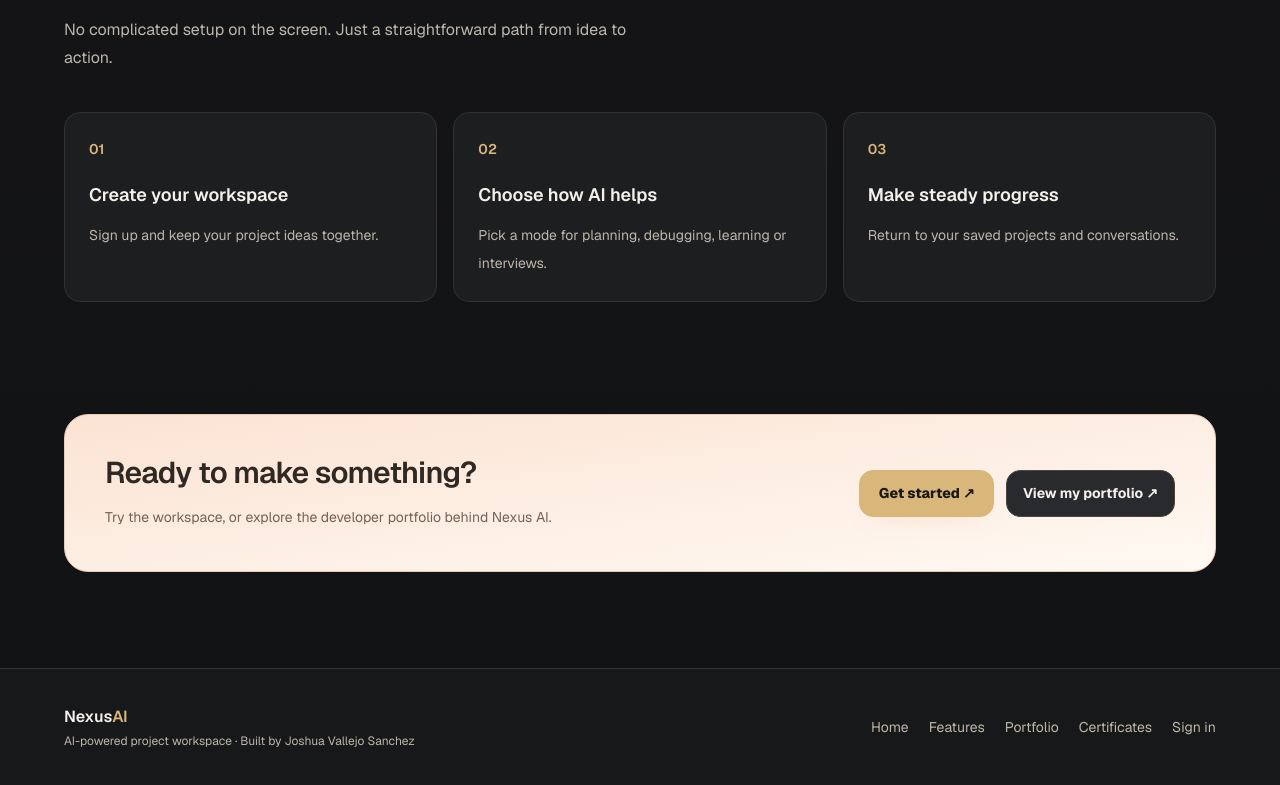
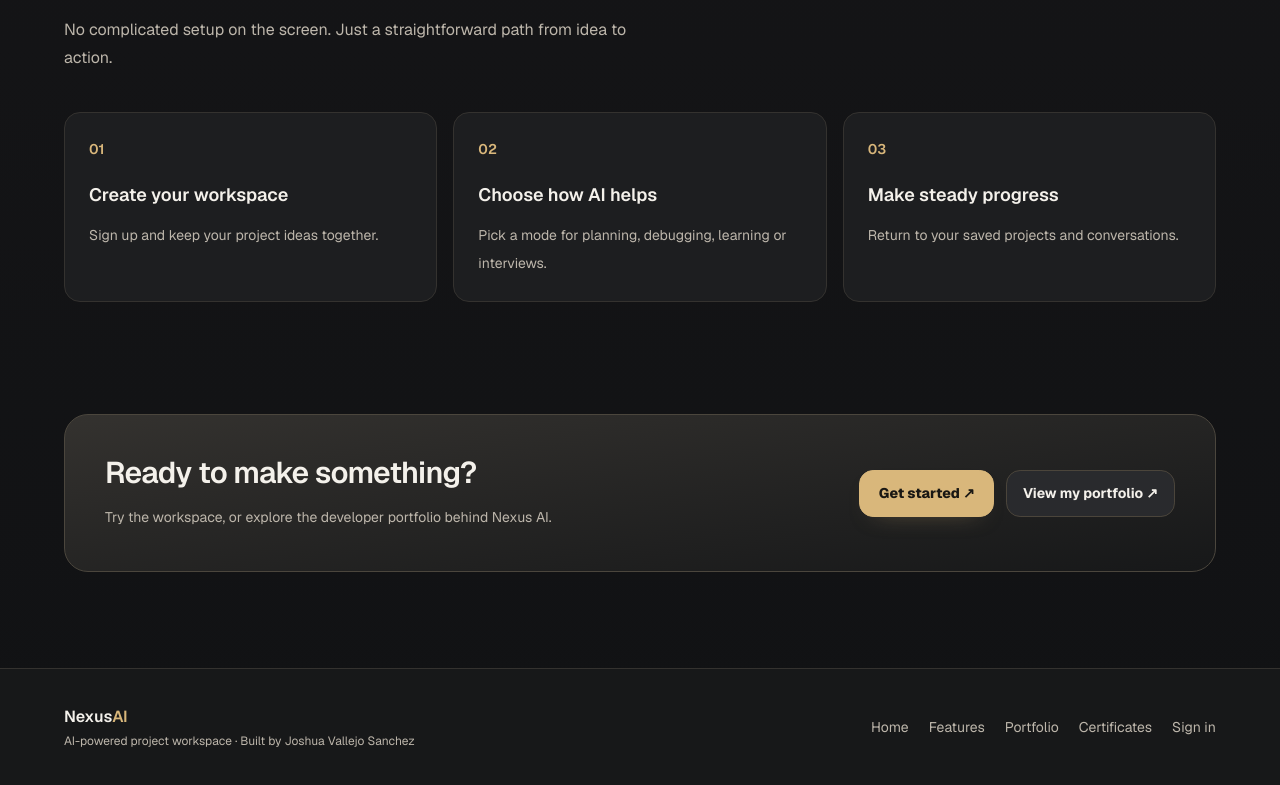
Before and after one commit to Dleteo/Nexus-AI, a Next.js app: page / in a window 1280 px wide. Shown: the part 1733-2518 px from the top of the page. Built offline with nearby package versions, Linux system fonts and the light colour scheme; no server answers.

Commit message:
Apply Obsidian Gold to marketing and portfolio sections

```diff
--- a/components/sections/FinalCTA.tsx
+++ b/components/sections/FinalCTA.tsx
@@ -2,11 +2,11 @@ import Link from "next/link";
 
 export default function FinalCTA() {
   return (
-    <section className="px-5 pb-20 pt-4 text-[#302923] sm:px-8 sm:pb-24">
-      <div className="mx-auto flex max-w-6xl flex-col items-start justify-between gap-7 rounded-[1.5rem] border border-[#E7C9B5] bg-gradient-to-br from-[#FBE3D3] to-[#FFF9F3] p-7 sm:p-10 lg:flex-row lg:items-center">
+    <section className="px-5 pb-20 pt-4 text-[#F4F1EB] sm:px-8 sm:pb-24">
+      <div className="mx-auto flex max-w-6xl flex-col items-start justify-between gap-7 rounded-[1.5rem] border border-[#4B463D] bg-gradient-to-br from-[#34322F] to-[#171819] p-7 sm:p-10 lg:flex-row lg:items-center">
         <div className="max-w-2xl">
           <h2 className="text-2xl font-semibold tracking-tight sm:text-3xl">Ready to make something?</h2>
-          <p className="mt-3 text-sm leading-7 text-[#756155]">Try the workspace, or explore the developer portfolio behind Nexus AI.</p>
+          <p className="mt-3 text-sm leading-7 text-[#BDB6AB]">Try the workspace, or explore the developer portfolio behind Nexus AI.</p>
         </div>
         <div className="flex flex-wrap gap-3">
           <Link href="/register" className="nexus-primary-button">Get started ↗</Link>
```
